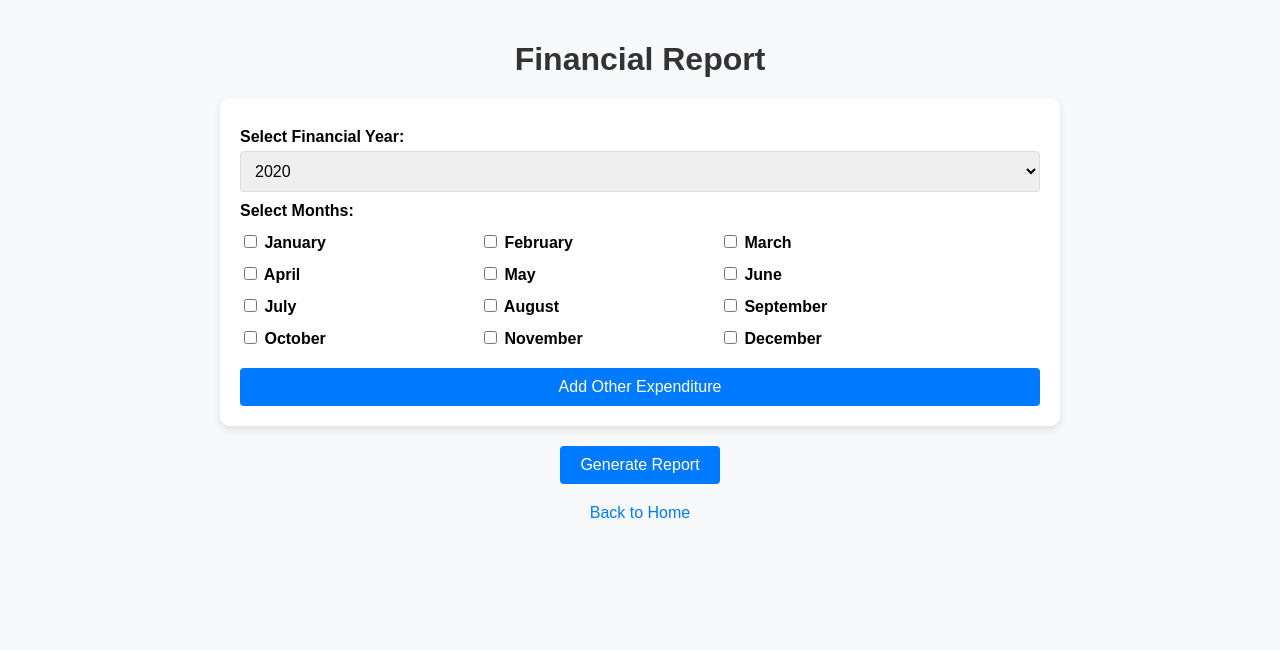
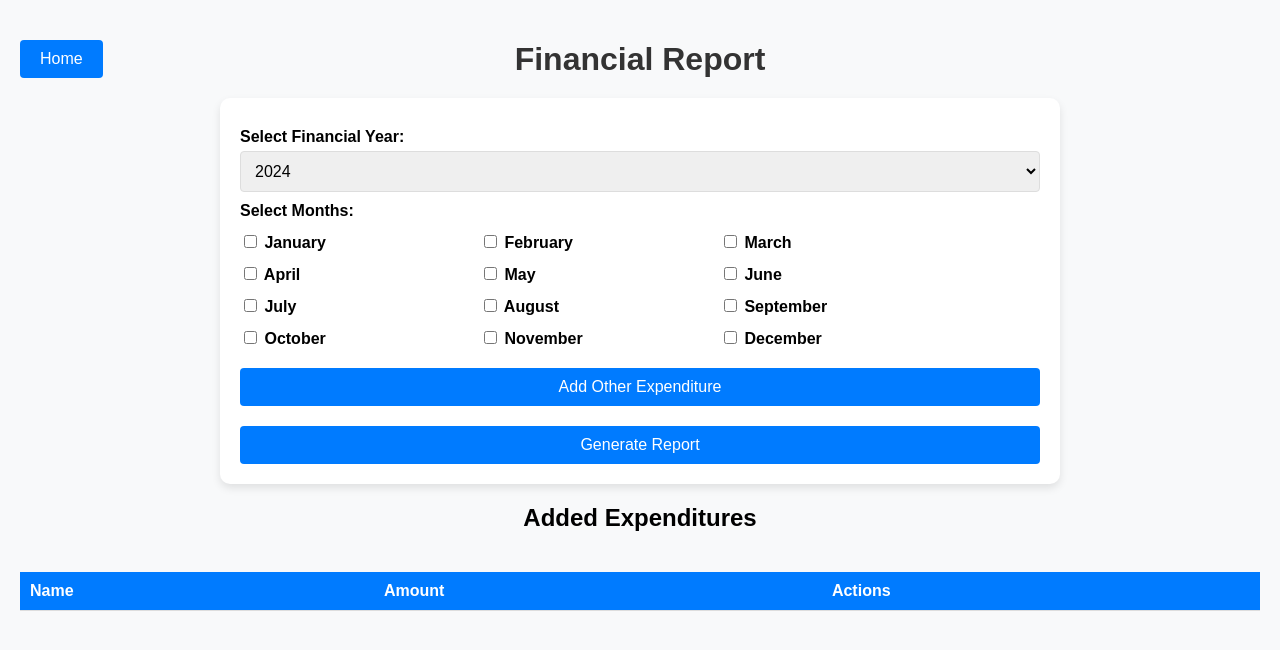
Before and after one commit to musamasarfraz/restaurant_management_system_with_flask_and_html, a Flask app: page /financial_report in a window 1280 px wide. Shown: the top 650 px of the page. Run offline with Flask 3, Linux system fonts and the light colour scheme; lists and menus that the app fills with data are empty.

Commit message:
Financial report page is now better detailed, applied some other fixes too.

```diff
--- a/app/main.py
+++ b/app/main.py
@@ -1,4 +1,4 @@
-from flask import Blueprint, render_template, request, redirect, url_for, flash
+from flask import Blueprint, render_template, request, redirect, url_for, flash, jsonify, session
 from .models import db, MenuItem, Order, OrderItem, Employee, Expenditure
 from datetime import datetime
 import calendar
@@ -13,7 +13,6 @@ def orders():
     if request.method == 'POST':
         customer_name = request.form['customer_name']
         order_items_data = request.form.getlist('order_items')
-        quantities = request.form.getlist('quantity')
 
         total_amount = 0
         new_order = Order(customer_name=customer_name, total_amount=0)
@@ -21,9 +20,8 @@ def orders():
         db.session.commit()  # Commit here to get order_id
 
         order_items = []
-        for i in range(len(order_items_data)):
-            menu_item_id = int(order_items_data[i])
-            quantity = int(quantities[i])
+        for menu_item_id in order_items_data:
+            quantity = int(request.form.get(f'quantity_{menu_item_id}', 1))
             menu_item = MenuItem.query.get(menu_item_id)
             if menu_item:
                 price = menu_item.price * quantity
@@ -47,7 +45,7 @@ def orders():
         flash('Order sent to kitchen. Printing Receipt.', 'success')
         return render_template('receipt.html', order=new_order, order_items=order_items)
 
-    menu_items = MenuItem.query.all()
+    menu_items = MenuItem.query.filter_by(deleted=False).all()
     return render_template('orders.html', menu_items=menu_items)
 ####################################################################
 
@@ -65,18 +63,21 @@ def menu():
         flash('New menu item added successfully!', 'success')
         return redirect(url_for('main.menu'))
 
-    menu_items = MenuItem.query.all()
+    menu_items = MenuItem.query.filter_by(deleted=False).all()
     return render_template('menu.html', menu_items=menu_items)
 
 @main.route('/delete_item/<int:item_id>', methods=['POST'])
 def delete_item(item_id):
     item = MenuItem.query.get(item_id)
     if item:
-        db.session.delete(item)
+        print(f"Attempting to soft delete item with id: {item_id}")
+        item.deleted = True
         db.session.commit()
-        flash('Menu item deleted successfully!', 'success')
+        flash('Menu item removed from menu successfully!', 'success')
+    else:
+        print("Item not found.")
+        flash('Menu item not found.', 'danger')
     return redirect(url_for('main.menu'))
-
 
 ####################################################################
 
@@ -107,62 +108,106 @@ def employees():
 
 @main.route('/order_history', methods=['GET'])
 def sales():
-    orders = Order.query.all()
+    orders = Order.query.order_by(Order.datetime.desc()).all()
     return render_template('order_history.html', orders=orders)
 
 ################################################################################################
-
 @main.route('/financial_report', methods=['GET', 'POST'])
 def financial_report():
+    selected_year = None
+    selected_months = []
+    expenditures = Expenditure.query.all()
+
     if request.method == 'POST':
-        if 'add_expenditure' in request.form:
-            name = request.form['name']
-            amount = float(request.form['amount'])
-            date = datetime.now()
+        if request.is_json:
+            data = request.get_json()
+            print("Received JSON data:", data)
+            if 'add_expenditure' in data:
+                print("Adding expenditure:", data)
+                name = data['name']
+                amount = float(data['amount'])
+                date = datetime.now()
 
-            new_expenditure = Expenditure(name=name, amount=amount, date=date)
-            db.session.add(new_expenditure)
-            db.session.commit()
-            flash('New expenditure added successfully!', 'success')
-            return redirect(url_for('main.financial_report'))
+                new_expenditure = Expenditure(name=name, amount=amount, date=date)
+                db.session.add(new_expenditure)
+                db.session.commit()
 
-        elif 'remove_expenditure' in request.form:
-            expenditure_id = int(request.form['expenditure_id'])
-            expenditure = Expenditure.query.get(expenditure_id)
-            if expenditure:
-                db.session.delete(expenditure)
-                db.session.commit()
-                flash('Expenditure removed successfully!', 'success')
-            return redirect(url_for('main.financial_report'))
+                expenditures = Expenditure.query.all()
+                expenditures_data = [{'id': exp.id, 'name': exp.name, 'amount': exp.amount} for exp in expenditures]
+                print("Updated expenditures:", expenditures_data)
+                return jsonify({'status': 'success', 'message': 'New expenditure added successfully!', 'expenditures': expenditures_data})
 
-        elif 'generate_report' in request.form:
-            selected_year = int(request.form['year'])
-            selected_months = request.form.getlist('months')
-            selected_dates = [datetime(selected_year, int(month), 1) for month in selected_months]
-            selected_month_names = [calendar.month_name[int(month)] for month in selected_months]
+            elif 'remove_expenditure' in data:
+                print("Removing expenditure:", data)
+                expenditure_id = int(data['expenditure_id'])
+                expenditure = Expenditure.query.get(expenditure_id)
+                if expenditure:
+                    db.session.delete(expenditure)
+                    db.session.commit()
 
-            total_sales = 0
-            total_cost = 0
-            for date in selected_dates:
-                start_date = date.replace(day=1)
-                end_date = date.replace(day=calendar.monthrange(date.year, date.month)[1])
-                orders = Order.query.filter(Order.datetime.between(start_date, end_date)).all()
-                for order in orders:
-                    total_sales += order.total_amount
-                    for item in order.order_items:
-                        total_cost += item.menu_item.cost * item.quantity
-
-            total_salaries = sum(employee.salary for employee in Employee.query.all())
-            other_expenditures = sum(exp.amount for exp in Expenditure.query.filter(Expenditure.date.between(start_date, end_date)).all())
-
-            total_expenditures = total_salaries + other_expenditures
-            total_profit = total_sales - total_cost - total_expenditures
-
-            return render_template('financial_report.html', total_sales=total_sales, total_cost=total_cost,
-                                   total_salaries=total_salaries, other_expenditures=other_expenditures,
-                                   total_profit=total_profit, selected_year=selected_year, selected_months=selected_month_names,
-                                   expenditures=Expenditure.query.all(), datetime=datetime)
+                expenditures = Expenditure.query.all()
+                expenditures_data = [{'id': exp.id, 'name': exp.name, 'amount': exp.amount} for exp in expenditures]
+                print("Updated expenditures after removal:", expenditures_data)
+                return jsonify({'status': 'success', 'message': 'Expenditure removed successfully!', 'expenditures': expenditures_data})
 
     return render_template('financial_report.html', total_sales=None, total_cost=None,
                            total_salaries=None, other_expenditures=None, total_profit=None,
-                           selected_year=None, selected_months=None, expenditures=Expenditure.query.all(), datetime=datetime)
+                           selected_year=selected_year, selected_months=selected_months, expenditures=expenditures, datetime=datetime)
+
+@main.route('/generate_report', methods=['POST'])
+def generate_report():
+    if request.is_json:
+        data = request.get_json()
+        print("Generating report:", data)
+        selected_year = int(data['year'])
+        selected_months = data['months']
+        selected_dates = [datetime(selected_year, int(month), 1) for month in selected_months]
+        selected_month_names = [calendar.month_name[int(month)] for month in selected_months]
+
+        total_sales = 0
+        total_cost = 0
+        for date in selected_dates:
+            start_date = date.replace(day=1)
+            end_date = date.replace(day=calendar.monthrange(date.year, date.month)[1])
+            orders = Order.query.filter(Order.datetime.between(start_date, end_date)).all()
+            for order in orders:
+                total_sales += order.total_amount
+                for item in order.order_items:
+                    total_cost += item.menu_item.cost * item.quantity
+
+        total_salaries = sum(employee.salary for employee in Employee.query.all())
+
+        print("Selected date range for expenditures:", min(selected_dates).date(), max(selected_dates).date().replace(day=calendar.monthrange(max(selected_dates).year, max(selected_dates).month)[1]))
+        expenditures = Expenditure.query.filter(Expenditure.date.between(
+            min(selected_dates).date(),
+            max(selected_dates).date().replace(day=calendar.monthrange(max(selected_dates).year, max(selected_dates).month)[1])
+        )).all()
+        other_expenditures = sum(exp.amount for exp in expenditures)
+        expenditure_details = [{'name': exp.name, 'amount': exp.amount} for exp in expenditures]
+        print("Other expenditures calculated:", other_expenditures)
+        print("Expenditure details:", expenditure_details)
+
+        total_expenditures = total_salaries + other_expenditures
+        total_profit = total_sales - total_cost - total_expenditures
+
+        report_data = {
+            'total_sales': total_sales,
+            'total_cost': total_cost,
+            'total_salaries': total_salaries,
+            'other_expenditures': other_expenditures,
+            'expenditure_details': expenditure_details,
+            'total_profit': total_profit,
+            'selected_year': selected_year,
+            'selected_months': selected_month_names
+        }
+
+        print("Report data:", report_data)
+
+        session['report_data'] = report_data
+        return jsonify({'status': 'success', 'redirect_url': url_for('main.display_report')})
+
+@main.route('/display_report')
+def display_report():
+    report_data = session.get('report_data')
+    print("Displaying report data:", report_data)
+    return render_template('report.html', report=report_data)
--- a/app/models.py
+++ b/app/models.py
@@ -9,6 +9,7 @@ class MenuItem(db.Model):
     ingredients = db.Column(db.String(200), nullable=False)
     price = db.Column(db.Float, nullable=False)
     cost = db.Column(db.Float, nullable=False)
+    deleted = db.Column(db.Boolean, default=False, nullable=False)
 
     def __repr__(self):
         return f'<MenuItem {self.name}>'
--- a/app/static/css/financial_report.css
+++ b/app/static/css/financial_report.css
@@ -124,3 +124,21 @@ a {
 a:hover {
     text-decoration: underline;
 }
+.back-btn {
+    position: absolute;
+    top: 20px;
+    left: 20px;
+    display: block;
+    padding: 10px 20px;
+    background-color: #007bff;
+    color: white;
+    text-decoration: none;
+    border: none;
+    cursor: pointer;
+    border-radius: 4px;
+    transition: background-color 0.3s ease;
+}
+
+.back-btn:hover {
+    background-color: #0056b3;
+}
--- a/app/templates/financial_report.html
+++ b/app/templates/financial_report.html
@@ -4,13 +4,15 @@
     <meta charset="UTF-8">
     <title>Financial Report</title>
     <link rel="stylesheet" href="{{ url_for('static', filename='css/financial_report.css') }}">
+    <script src="https://code.jquery.com/jquery-3.6.0.min.js"></script>
 </head>
 <body>
+    <a href="{{ url_for('main.index') }}" class="back-btn">Home</a>
     <h1>Financial Report</h1>
-    <form method="POST">
+    <form id="financial-form" method="POST">
         <label for="year">Select Financial Year:</label>
         <select id="year" name="year" required>
-            {% for year in range(2020, datetime.now().year + 1) %}
+            {% for year in range(datetime.now().year, 2019, -1) %}
                 <option value="{{ year }}">{{ year }}</option>
             {% endfor %}
         </select>
@@ -35,16 +37,14 @@
 
         <div id="expenditureForm" class="form-container" style="display:none;">
             <h2>Add Expenditure</h2>
-            <form method="POST">
-                <label for="name">Expenditure Name:</label>
-                <input type="text" id="name" name="name" required>
-                <label for="amount">Amount:</label>
-                <input type="number" id="amount" name="amount" step="0.01" required>
-                <button type="submit" name="add_expenditure">Add Expenditure</button>
-            </form>
+            <input type="text" id="name" name="name" required placeholder="Expenditure Name">
+            <input type="number" id="amount" name="amount" step="0.01" required placeholder="Amount">
+            <button type="button" id="add-expenditure-button">Add Expenditure</button>
         </div>
 
-        {% if expenditures %}
+        <button type="button" id="generate-report-button">Generate Report</button>
+    </form>
+
     <h2>Added Expenditures</h2>
     <table>
         <thead>
@@ -54,49 +54,113 @@
                 <th>Actions</th>
             </tr>
         </thead>
-                <tbody>
+        <tbody id="expenditures-list">
             {% for exp in expenditures %}
-                        <tr>
+                <tr data-id="{{ exp.id }}">
                     <td>{{ exp.name }}</td>
-                            <td>${{ exp.amount }}</td>
+                    <td>{{ exp.amount }}</td>
                     <td>
-                                <form method="POST" style="display:inline;">
-                                    <input type="hidden" name="expenditure_id" value="{{ exp.id }}">
-                                    <button type="submit" name="remove_expenditure">Remove</button>
-                                </form>
+                        <button type="button" class="remove-expenditure-button" data-id="{{ exp.id }}">Remove</button>
                     </td>
                 </tr>
             {% endfor %}
         </tbody>
     </table>
-        {% endif %}
-
-        <button type="submit" name="generate_report">Generate Report</button>
-    </form>
-
-    {% if total_sales is not none %}
-        <div id="report">
-            <p><strong>Selected Year:</strong> {{ selected_year }}</p>
-            <p><strong>Selected Months:</strong> {{ selected_months|join(', ') }}</p>
-            <p><strong>Total Sales:</strong> ${{ total_sales }}</p>
-            <p><strong>Total Cost:</strong> ${{ total_cost }}</p>
-            <p><strong>Total Salaries:</strong> ${{ total_salaries }}</p>
-            <p><strong>Other Expenditures:</strong> ${{ other_expenditures }}</p>
-            <p><strong>Total Profit:</strong> ${{ total_profit }}</p>
-        </div>
-        <button onclick="window.print()">Print Report</button>
-    {% endif %}
-    <a href="{{ url_for('main.index') }}">Back to Home</a>
 
     <script>
         function toggleExpenditureForm() {
             var form = document.getElementById('expenditureForm');
-            if (form.style.display === 'none') {
-                form.style.display = 'block';
-            } else {
-                form.style.display = 'none';
+            form.style.display = form.style.display === 'none' ? 'block' : 'none';
+        }
+
+        $(document).ready(function() {
+            $('#add-expenditure-button').click(function() {
+                var name = $('#name').val();
+                var amount = $('#amount').val();
+
+                $.ajax({
+                    type: 'POST',
+                    url: '{{ url_for("main.financial_report") }}',
+                    contentType: 'application/json',
+                    data: JSON.stringify({
+                        'add_expenditure': true,
+                        'name': name,
+                        'amount': amount
+                    }),
+                    success: function(response) {
+                        if (response.status === 'success') {
+                            alert(response.message);
+                            updateExpendituresTable(response.expenditures);
+                            $('#name').val('');
+                            $('#amount').val('');
                         }
                     }
+                });
+            });
+
+            $(document).on('click', '.remove-expenditure-button', function() {
+                var expenditureId = $(this).data('id');
+
+                $.ajax({
+                    type: 'POST',
+                    url: '{{ url_for("main.financial_report") }}',
+                    contentType: 'application/json',
+                    data: JSON.stringify({
+                        'remove_expenditure': true,
+                        'expenditure_id': expenditureId
+                    }),
+                    success: function(response) {
+                        if (response.status === 'success') {
+                            alert(response.message);
+                            updateExpendituresTable(response.expenditures);
+                        }
+                    }
+                });
+            });
+
+            $('#generate-report-button').click(function() {
+                generateReport();
+            });
+
+            function generateReport() {
+                var year = $('#year').val();
+                var months = [];
+                $('#months input:checked').each(function() {
+                    months.push($(this).val());
+                });
+
+                var reportWindow = window.open('', '_blank');
+                $.ajax({
+                    type: 'POST',
+                    url: '{{ url_for("main.generate_report") }}',
+                    contentType: 'application/json',
+                    data: JSON.stringify({
+                        'generate_report': true,
+                        'year': year,
+                        'months': months
+                    }),
+                    success: function(response) {
+                        if (response.status === 'success') {
+                            reportWindow.location.href = response.redirect_url;
+                        }
+                    }
+                });
+            }
+
+            function updateExpendituresTable(expenditures) {
+                var tableBody = $('#expenditures-list');
+                tableBody.empty();
+                $.each(expenditures, function(index, exp) {
+                    tableBody.append(
+                        '<tr data-id="' + exp.id + '">' +
+                        '<td>' + exp.name + '</td>' +
+                        '<td>' + exp.amount + '</td>' +
+                        '<td><button type="button" class="remove-expenditure-button" data-id="' + exp.id + '">Remove</button></td>' +
+                        '</tr>'
+                    );
+                });
+            }
+        });
     </script>
 </body>
 </html>
--- a/app/templates/menu.html
+++ b/app/templates/menu.html
@@ -41,7 +41,7 @@
                     <span class="item-ingredients">{{ item.ingredients }}</span>
                     <span class="item-price">{{ item.price }}</span>
                     <span class="item-actions">
-                        <form method="POST" action="{{ url_for('main.delete_item', item_id=item.id) }}" style="display:inline;">
+                        <form method="POST" action="{{ url_for('main.delete_item', item_id=item.id) }}" style="display:inline;" onsubmit="return confirm('Are you sure you want to delete this item?');">
                             <button type="submit">Delete</button>
                         </form>
                     </span>
--- a/app/templates/order_history.html
+++ b/app/templates/order_history.html
@@ -23,7 +23,7 @@
                     <td>{{ order.id }}</td>
                     <td>{{ order.customer_name }}</td>
                     <td>{{ order.datetime.strftime('%Y-%m-%d %H:%M:%S') }}</td>
-                    <td>${{ order.total_amount }}</td>
+                    <td>{{ order.total_amount }}</td>
                 </tr>
             {% endfor %}
         </tbody>
--- a/app/templates/receipt.html
+++ b/app/templates/receipt.html
@@ -25,7 +25,7 @@
                     <tr>
                         <td>{{ item.name }}</td>
                         <td>{{ item.quantity }}</td>
-                        <td>${{ item.price }}</td>
+                        <td>{{ item.price }}</td>
                     </tr>
                 {% endfor %}
             </tbody>
```
Also changed, not shown: add_deleted_column.py (added, +16 -0 lines), app/templates/orders.html (+11 -4 lines), app/templates/report.html (added, +27 -0 lines), instance/restaurant.db. Lines whose indentation alone changed are shown as unchanged.
